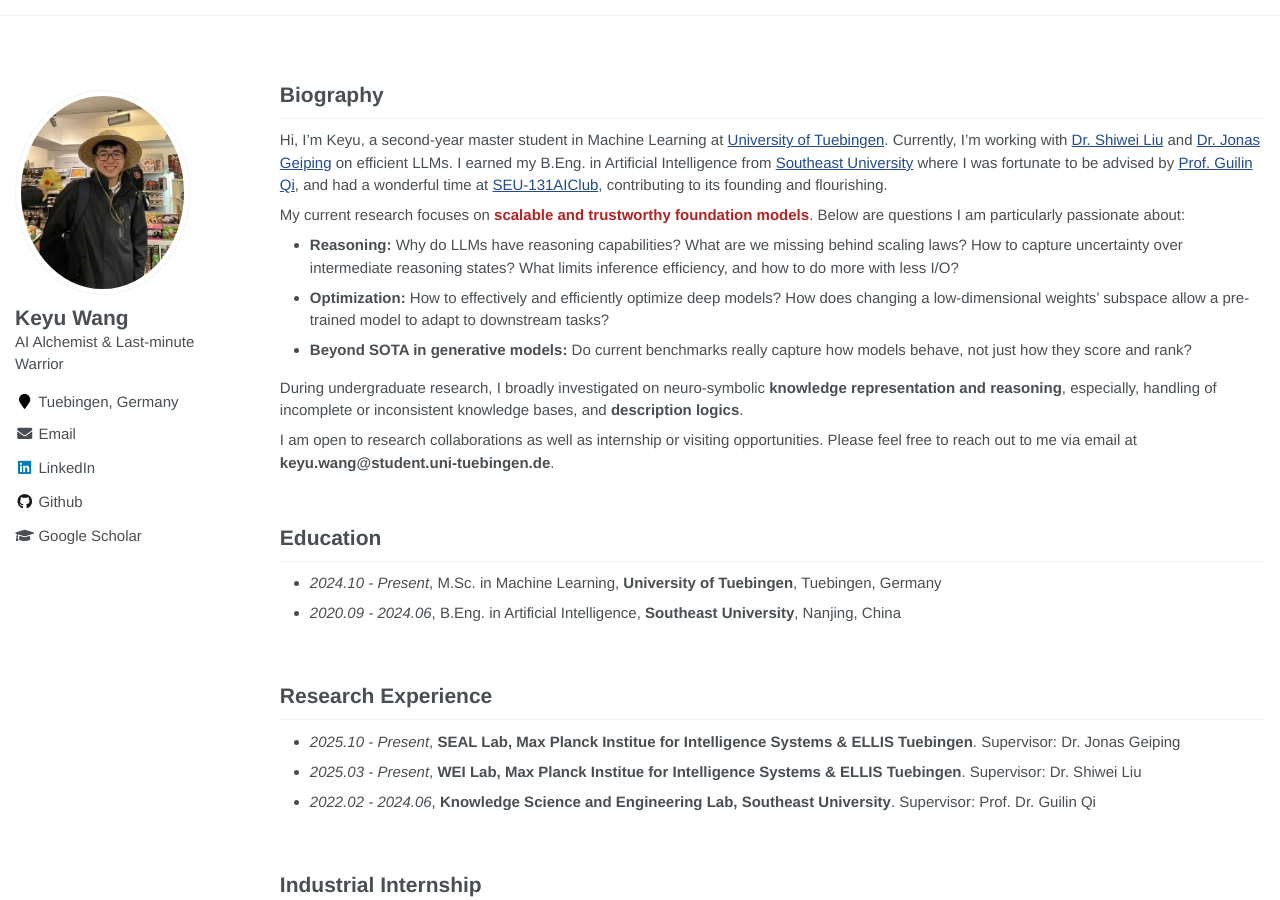
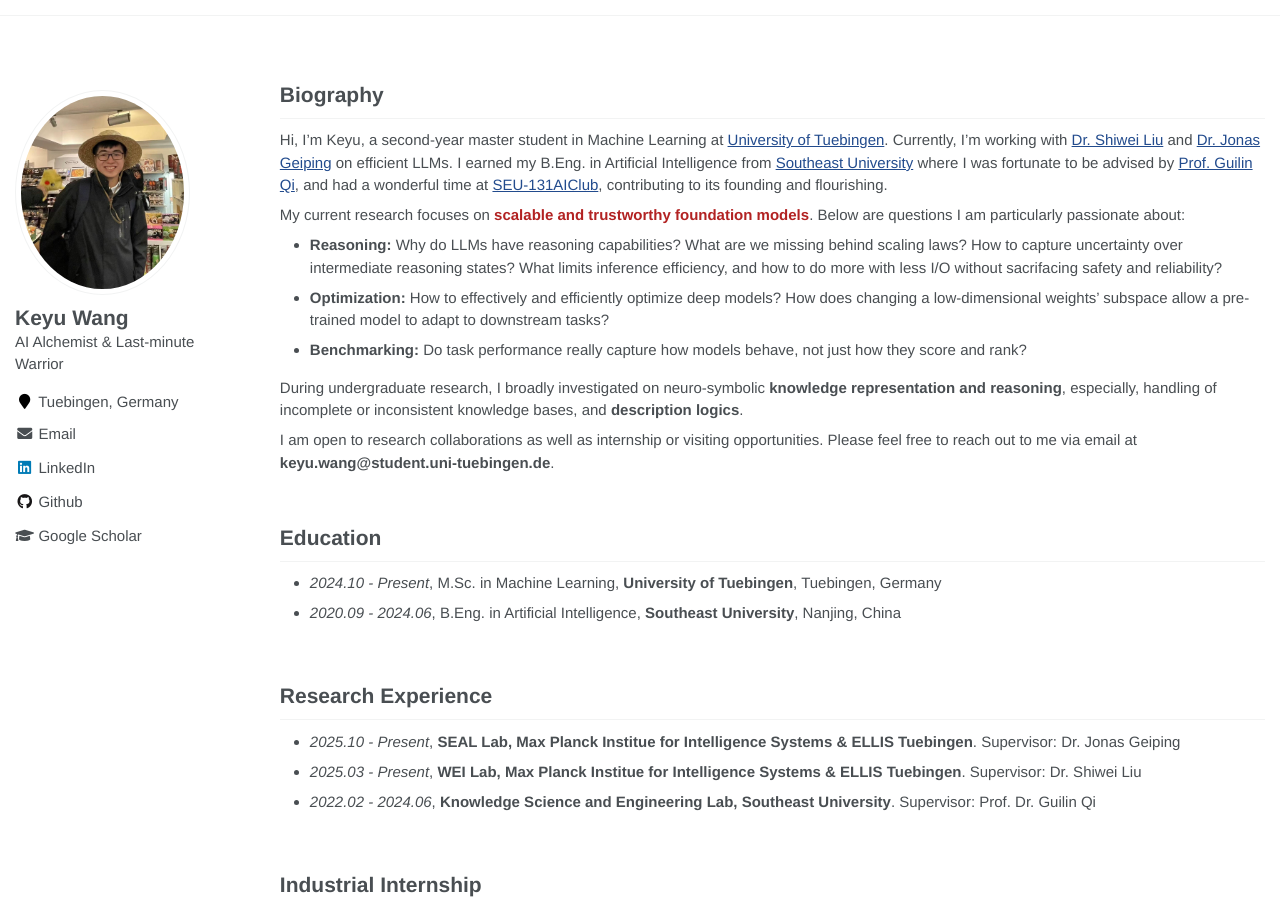
Before and after one commit to keyu-wang-2002/keyu-wang-2002.github.io, a Jekyll site: the page built from _pages/about.md, in a window 1280 px wide and 900 px high. Built offline with Jekyll 4.4.1, drawn with Linux system fonts in a browser that asks for light colours.

Commit message:
Update about.md

```diff
--- a/_pages/about.md
+++ b/_pages/about.md
@@ -18,9 +18,9 @@ redirect_from:
 Hi, I'm Keyu, a second-year master student in Machine Learning at [University of Tuebingen]([[https://uni-tuebingen.de/en/]]). Currently, I’m working with  [Dr. Shiwei Liu](https://shiweiliuiiiiiii.github.io) and [Dr. Jonas Geiping](https://jonasgeiping.github.io/) on efficient LLMs. I earned my B.Eng. in Artificial Intelligence from [Southeast University](https://www.seu.edu.cn/) where I was fortunate to be advised by [Prof. Guilin Qi](https://scholar.google.com/citations?user=1gw3LJQAAAAJ&hl=zh-CN), and had a wonderful time at [SEU-131AIClub](https://github.com/131AIClub), contributing to its founding and flourishing.
 
 My current research focuses on <font color='FireBrick'><strong> scalable and trustworthy foundation models</strong></font>. Below are questions I am particularly passionate about:
-- <strong>Reasoning: </strong> Why do LLMs have reasoning capabilities? What are we missing behind scaling laws?  How to capture uncertainty over intermediate reasoning states? What limits inference efficiency, and how to do more with less I/O?
+- <strong>Reasoning: </strong> Why do LLMs have reasoning capabilities? What are we missing behind scaling laws?  How to capture uncertainty over intermediate reasoning states? What limits inference efficiency, and how to do more with less I/O without sacrifacing safety and reliability?
 - <strong>Optimization: </strong> How to effectively and efficiently optimize deep models? How does changing a low-dimensional weights' subspace allow a pre-trained model to adapt to downstream tasks?
-- <strong>Beyond SOTA in generative models: </strong> Do current benchmarks really capture how models behave, not just how they score and rank?
+- <strong>Benchmarking: </strong> Do task performance really capture how models behave, not just how they score and rank?
 
 During undergraduate research, I broadly investigated on  neuro-symbolic <strong>knowledge representation and reasoning</strong>, especially, handling of incomplete or inconsistent knowledge bases, and <strong>description logics</strong>. <!--Recently, I’ve begun to examine the systematic limitations of existing end-to-end VLA approaches and to revisit the problem from the perspective of knowledge representation and reasoning—namely, how to enable machines to understand concepts of the physical world so that natural language can be mapped to high-dimensional continuous control via key bridges such as task logic, physical constraints, and spatial geometry. -->
 
```
